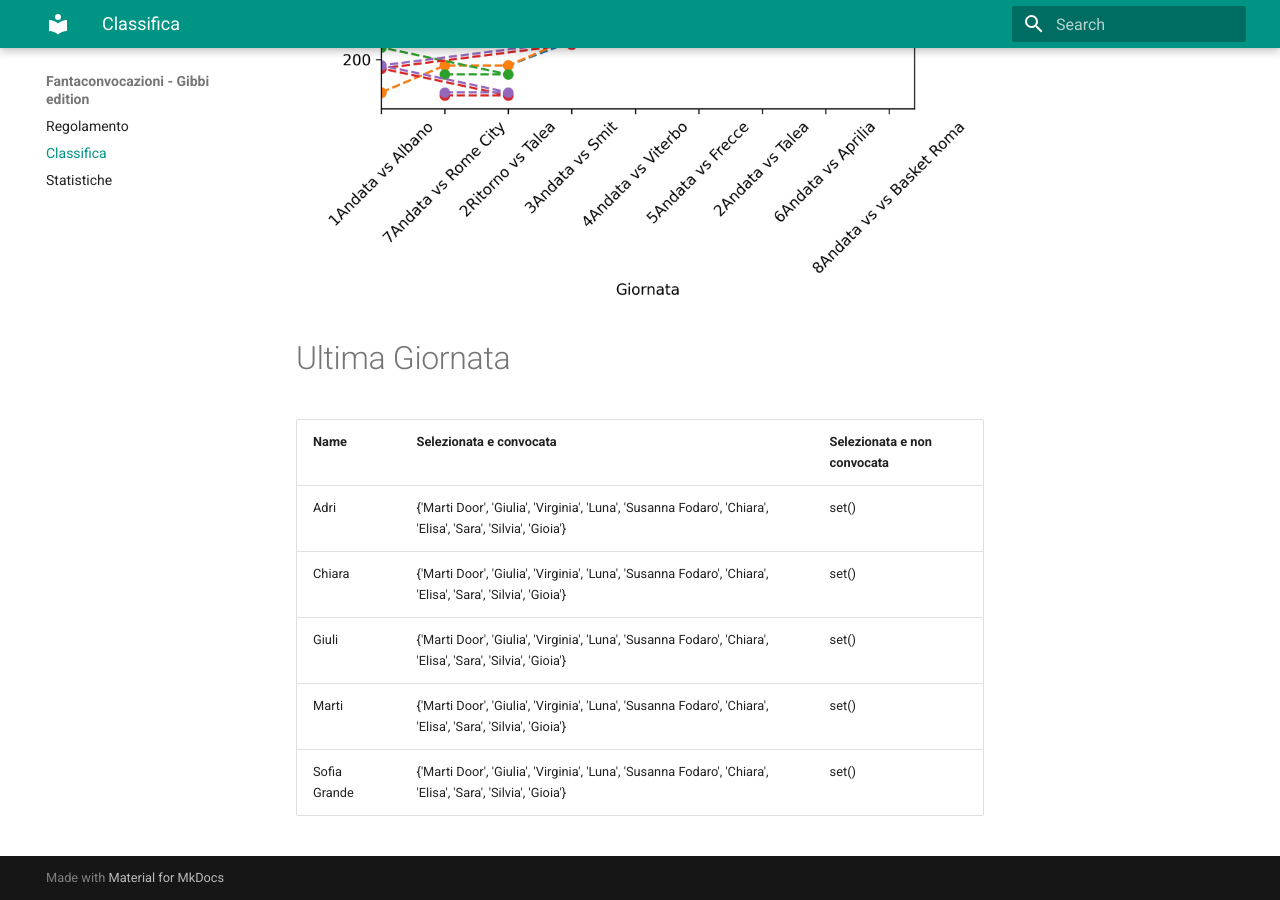
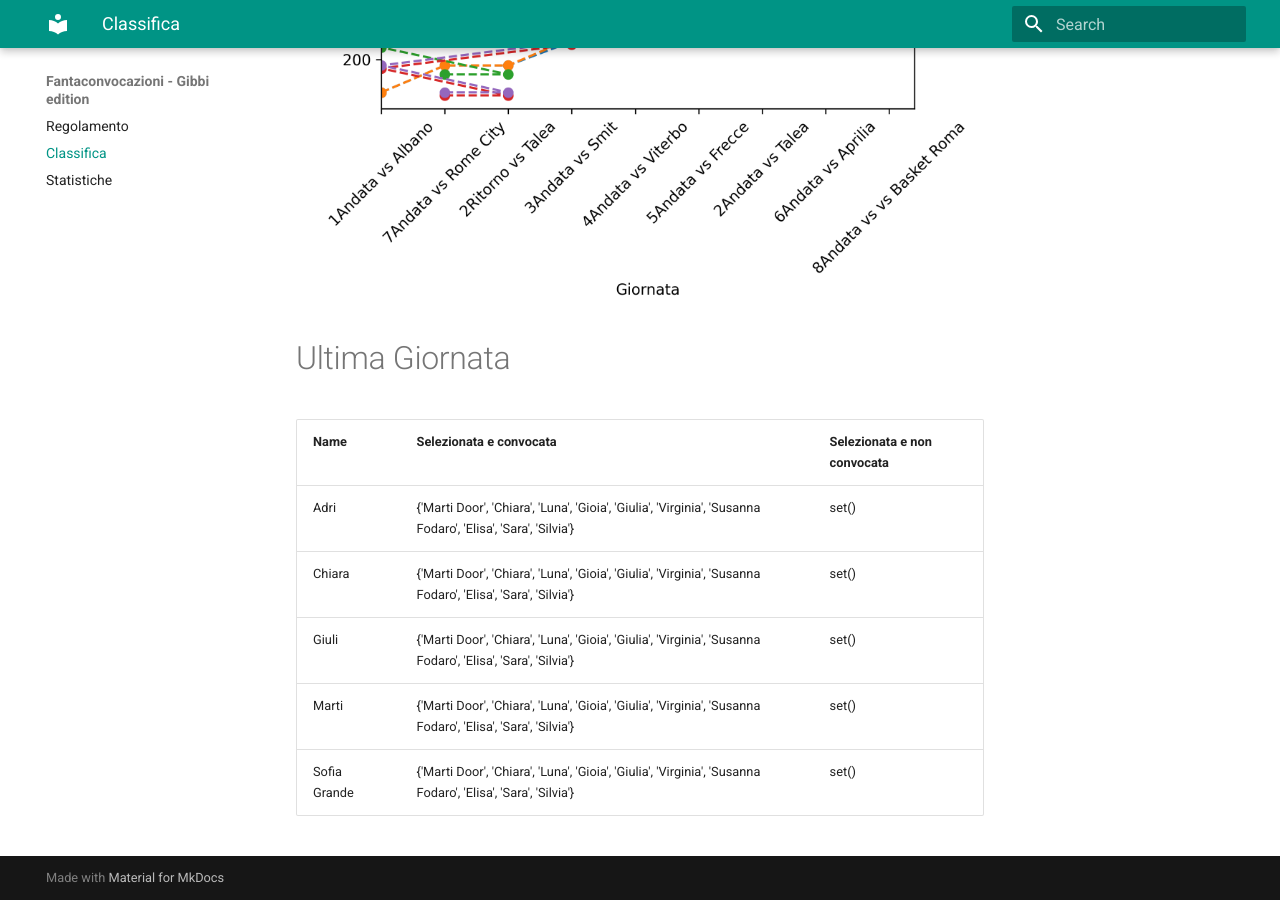
Before and after one commit to martinig94/fantagibbi, an MkDocs documentation site: the page built from docs/Classifica.md, in a window 1280 px wide and 900 px high, scrolled down 810 px. Built offline with MkDocs 1.6.1 and Material for MkDocs 9.7.7, drawn with Linux system fonts in a browser that asks for light colours.

Commit message:
Auto-update from main.py

```diff
--- a/docs/Classifica.md
+++ b/docs/Classifica.md
@@ -18,9 +18,9 @@
 <!-- START_TABLE CORRECT -->
 | Name         | Selezionata e convocata                                                                                      | Selezionata e non convocata   |
 |:-------------|:-------------------------------------------------------------------------------------------------------------|:------------------------------|
-| Adri         | {'Marti Door', 'Giulia', 'Virginia', 'Luna', 'Susanna Fodaro', 'Chiara', 'Elisa', 'Sara', 'Silvia', 'Gioia'} | set()                         |
-| Chiara       | {'Marti Door', 'Giulia', 'Virginia', 'Luna', 'Susanna Fodaro', 'Chiara', 'Elisa', 'Sara', 'Silvia', 'Gioia'} | set()                         |
-| Giuli        | {'Marti Door', 'Giulia', 'Virginia', 'Luna', 'Susanna Fodaro', 'Chiara', 'Elisa', 'Sara', 'Silvia', 'Gioia'} | set()                         |
-| Marti        | {'Marti Door', 'Giulia', 'Virginia', 'Luna', 'Susanna Fodaro', 'Chiara', 'Elisa', 'Sara', 'Silvia', 'Gioia'} | set()                         |
-| Sofia Grande | {'Marti Door', 'Giulia', 'Virginia', 'Luna', 'Susanna Fodaro', 'Chiara', 'Elisa', 'Sara', 'Silvia', 'Gioia'} | set()                         |
+| Adri         | {'Marti Door', 'Chiara', 'Luna', 'Gioia', 'Giulia', 'Virginia', 'Susanna Fodaro', 'Elisa', 'Sara', 'Silvia'} | set()                         |
+| Chiara       | {'Marti Door', 'Chiara', 'Luna', 'Gioia', 'Giulia', 'Virginia', 'Susanna Fodaro', 'Elisa', 'Sara', 'Silvia'} | set()                         |
+| Giuli        | {'Marti Door', 'Chiara', 'Luna', 'Gioia', 'Giulia', 'Virginia', 'Susanna Fodaro', 'Elisa', 'Sara', 'Silvia'} | set()                         |
+| Marti        | {'Marti Door', 'Chiara', 'Luna', 'Gioia', 'Giulia', 'Virginia', 'Susanna Fodaro', 'Elisa', 'Sara', 'Silvia'} | set()                         |
+| Sofia Grande | {'Marti Door', 'Chiara', 'Luna', 'Gioia', 'Giulia', 'Virginia', 'Susanna Fodaro', 'Elisa', 'Sara', 'Silvia'} | set()                         |
 <!-- END_TABLE CORRECT -->
```
